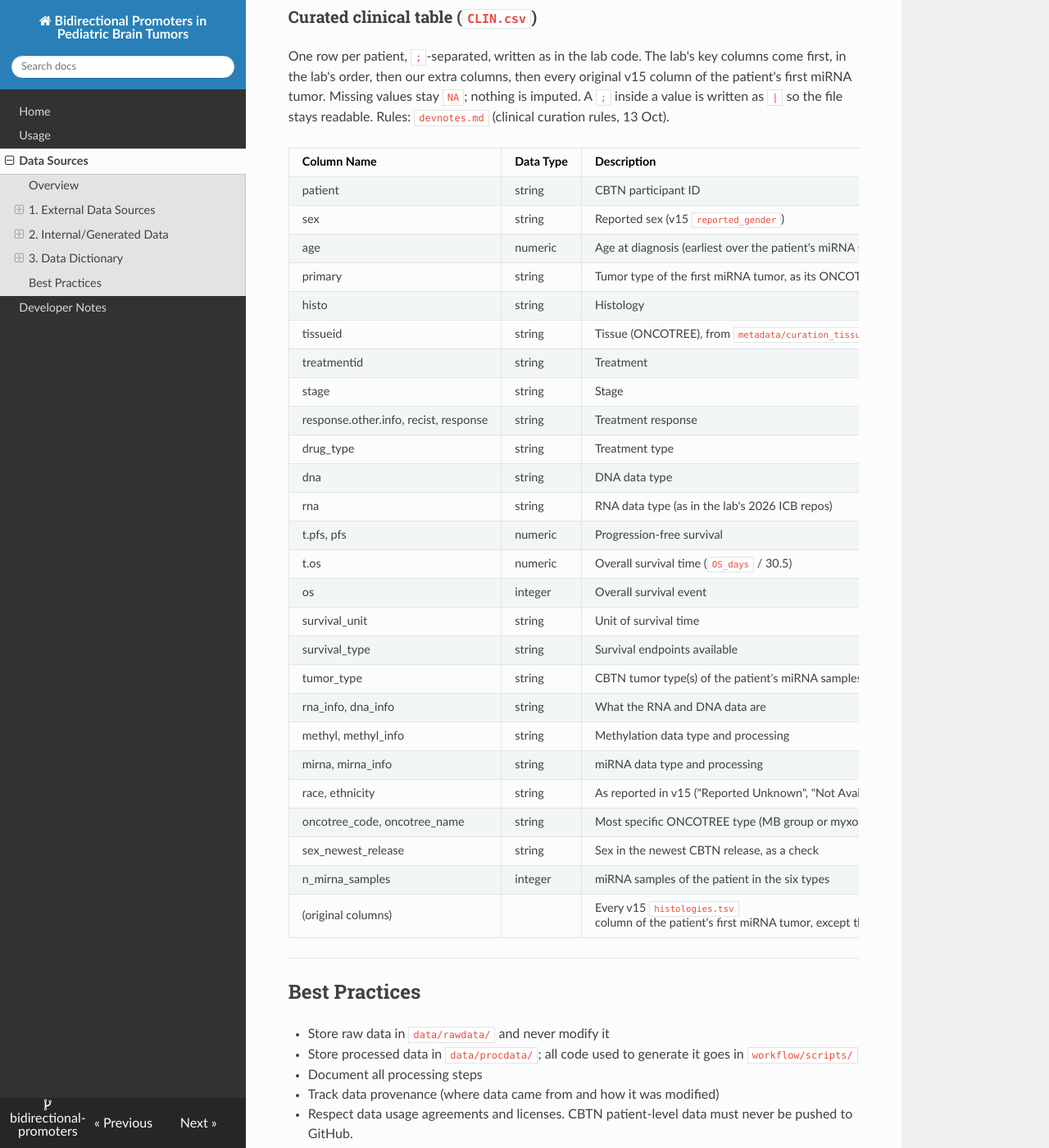
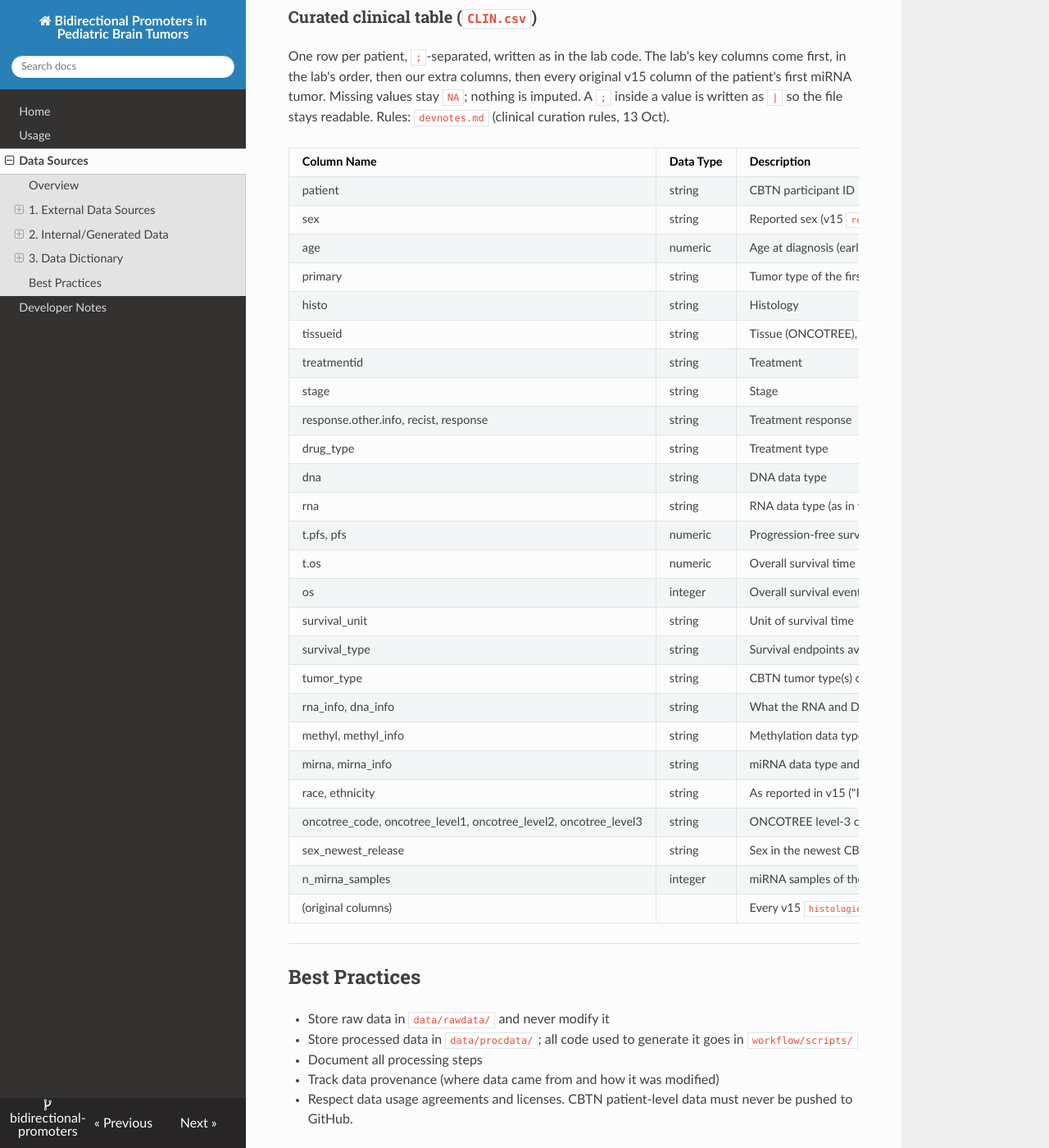
Before and after one commit to wanglab-cns/bidirectional-promoters, an MkDocs documentation site: the page built from docs/data_sources.md, in a window 1280 px wide and 1400 px high, scrolled down 3753 px. Shown: the whole window at 82% size. Built offline with MkDocs 1.6.1, drawn with Linux system fonts in a browser that asks for light colours; nearby versions of some CDN libraries.

Commit message:
fix: ONCOTREE codes at level 3 with one column per level (Farnoosh's 13 Oct rule)
Medulloblastoma group codes (levels 4-5) removed; groups stay in molecular_subtype.

Co-Authored-By: Claude Opus 5.5 <noreply@anthropic.com>

```diff
--- a/docs/data_sources.md
+++ b/docs/data_sources.md
@@ -167,7 +167,7 @@ nothing is imputed. A `;` inside a value is written as ` | ` so the file stays r
 | methyl, methyl_info | string | Methylation data type and processing | N/A | epic; processing NA until decided |
 | mirna, mirna_info | string | miRNA data type and processing | N/A | htg; raw counts |
 | race, ethnicity | string | As reported in v15 ("Reported Unknown", "Not Available" kept as written) | N/A | |
-| oncotree_code, oncotree_name | string | Most specific ONCOTREE type (MB group or myxopapillary ependymoma when the subtype names one) | N/A | e.g. MBLG4, LGGNOS |
+| oncotree_code, oncotree_level1, oncotree_level2, oncotree_level3 | string | ONCOTREE level-3 code (MPE for myxopapillary ependymoma, else the type code) and the names at levels 1 (tissue), 2 (family) and 3 (type), as Farnoosh asked on 13 Oct | N/A | e.g. MBL; CNS/Brain; Embryonal Tumor; Medulloblastoma |
 | sex_newest_release | string | Sex in the newest CBTN release, as a check | N/A | F, M, NA |
 | n_mirna_samples | integer | miRNA samples of the patient in the six types | N/A | 1 to 3 |
 | (original columns) | | Every v15 `histologies.tsv` column of the patient's first miRNA tumor, except those turned into key columns | | |
```
Also changed, not shown: 1 other file.
